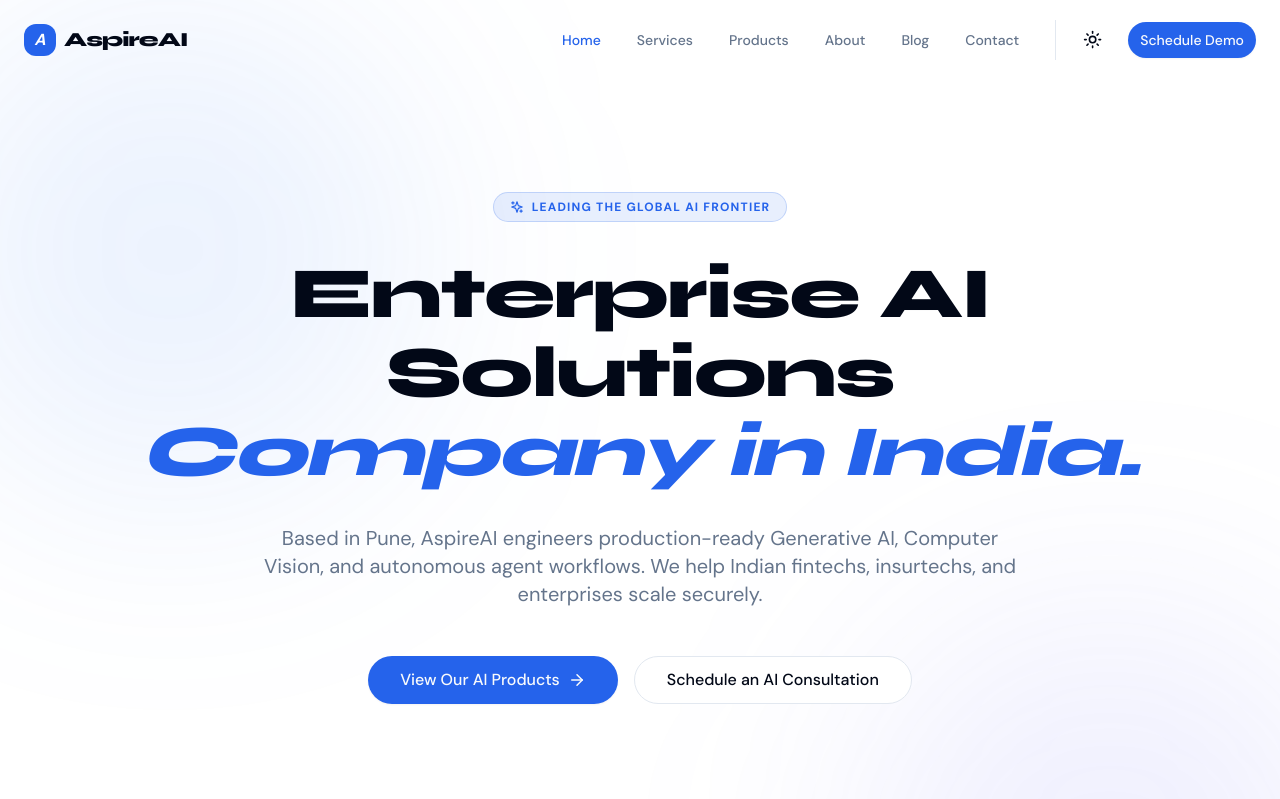
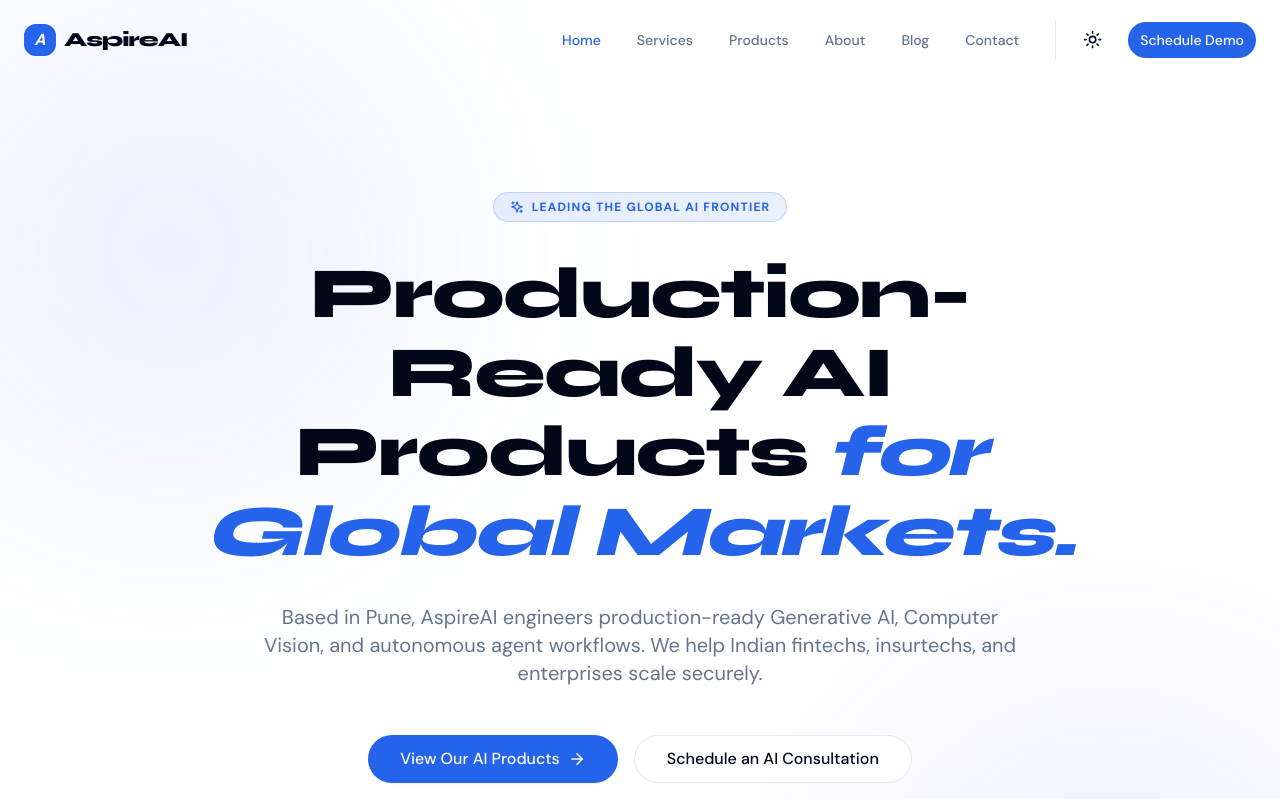
Before and after one commit to sumitb2015/aspireai, a Next.js app: page / in a window 1280 px wide. Shown: the top 799 px of the page. Built offline with nearby package versions, Linux system fonts and the light colour scheme.

Commit message:
style: update homepage tagline for global market focus

```diff
--- a/components/home/HeroSection.tsx
+++ b/components/home/HeroSection.tsx
@@ -29,7 +29,7 @@
             transition={{ duration: 0.6, delay: 0.2 }}
             className="text-fluid-h1 font-syne font-extrabold mb-8 tracking-tight max-w-5xl"
           >
-            Enterprise AI Solutions <span className="text-primary italic">Company in India.</span>
+            Production-Ready AI Products <span className="text-primary italic">for Global Markets.</span>
           </motion.h1>
 
           <motion.p
```
